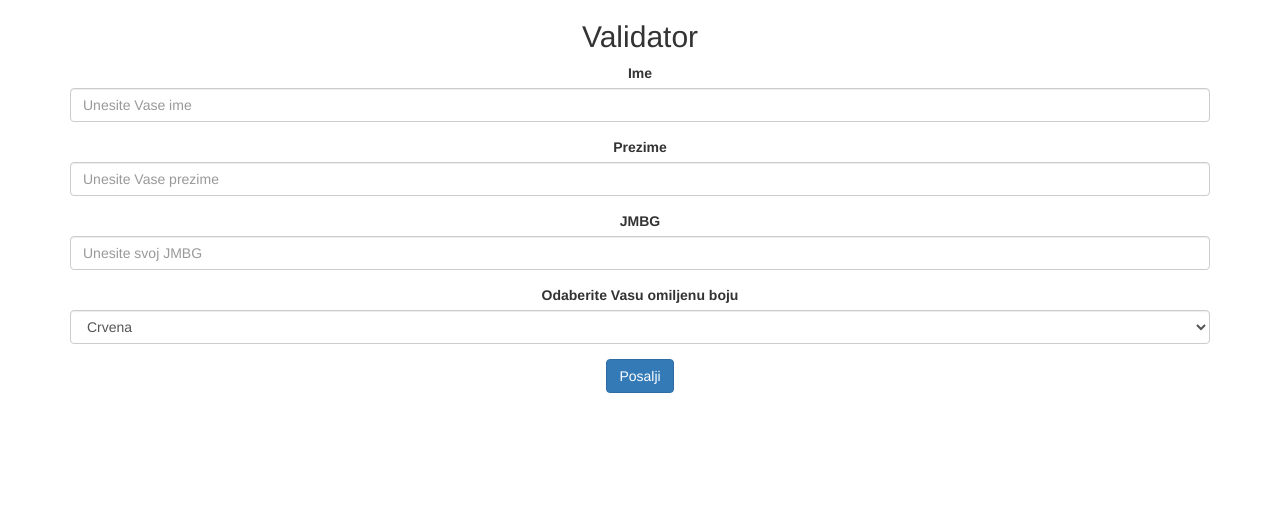
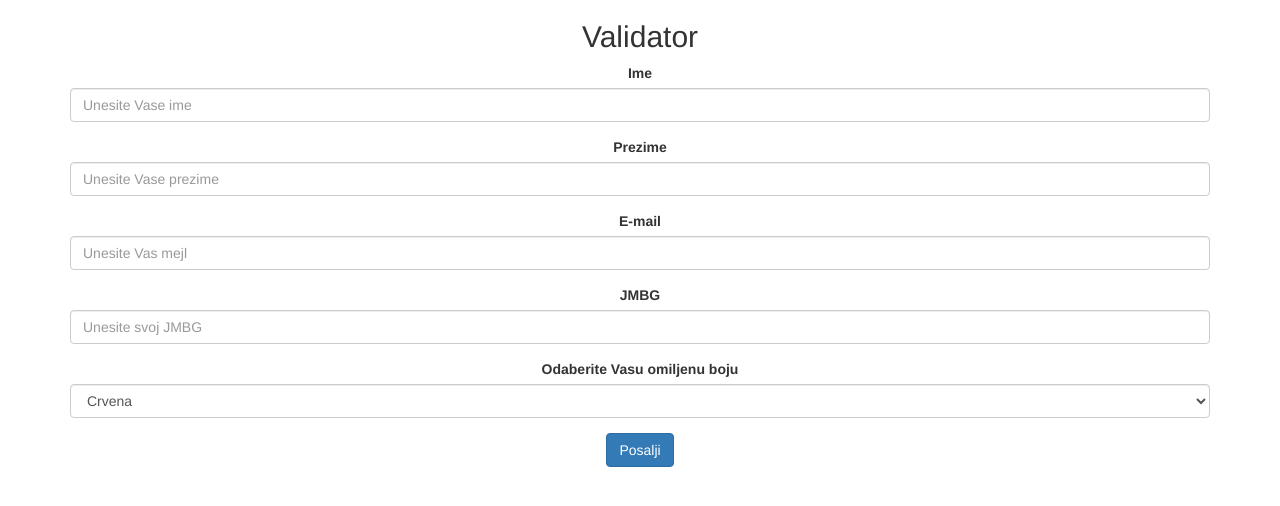
Before and after one commit to djolini/JMBG_validator, a PHP site: page /index.php in a window 1280 px wide. Shown: the top 506 px of the page. Run offline with PHP 8.4, Linux system fonts and the light colour scheme.

Commit message:
Update index.php

```diff
--- a/View/index.php
+++ b/View/index.php
@@ -24,6 +24,11 @@
                     <div class="form-group">
                         <label for="prezime"> Prezime </label>
                         <input type="text" class="form-control" placeholder="Unesite Vase prezime" name="prezime" required>
+                    </div>
+
+                    <div class="form-group">
+                        <label for="email"> E-mail </label>
+                        <input type="email" class="form-control" placeholder="Unesite Vas mejl" name="email" required>
                     </div>
 
                     <div class="form-group">
```
